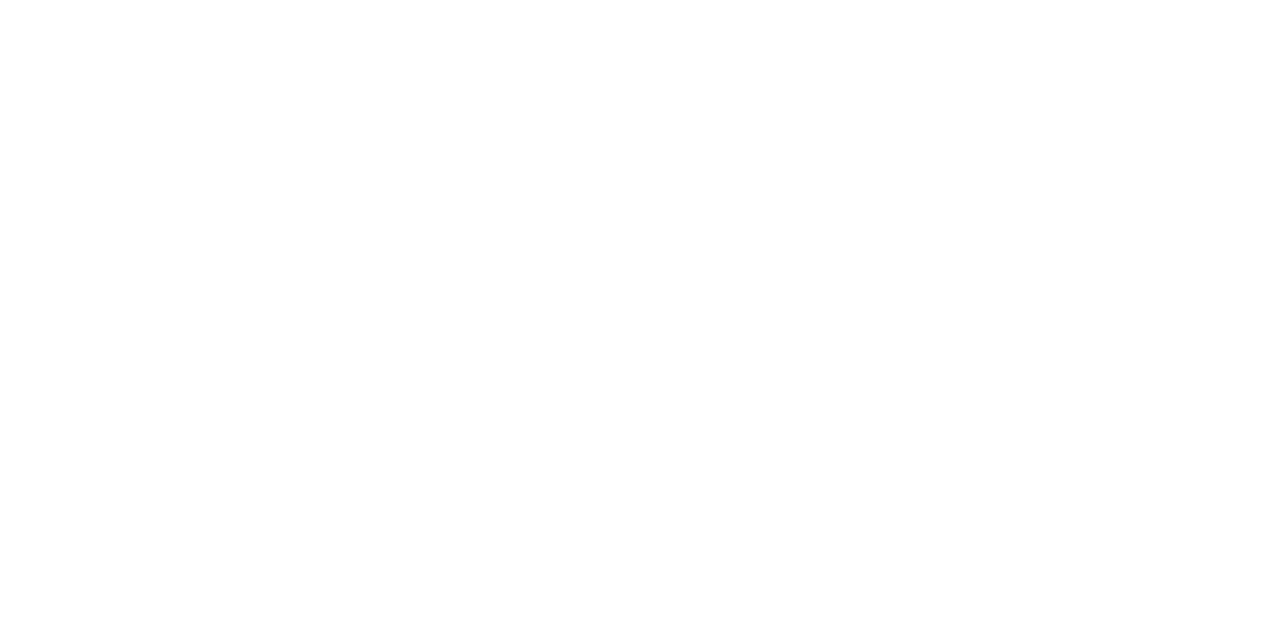
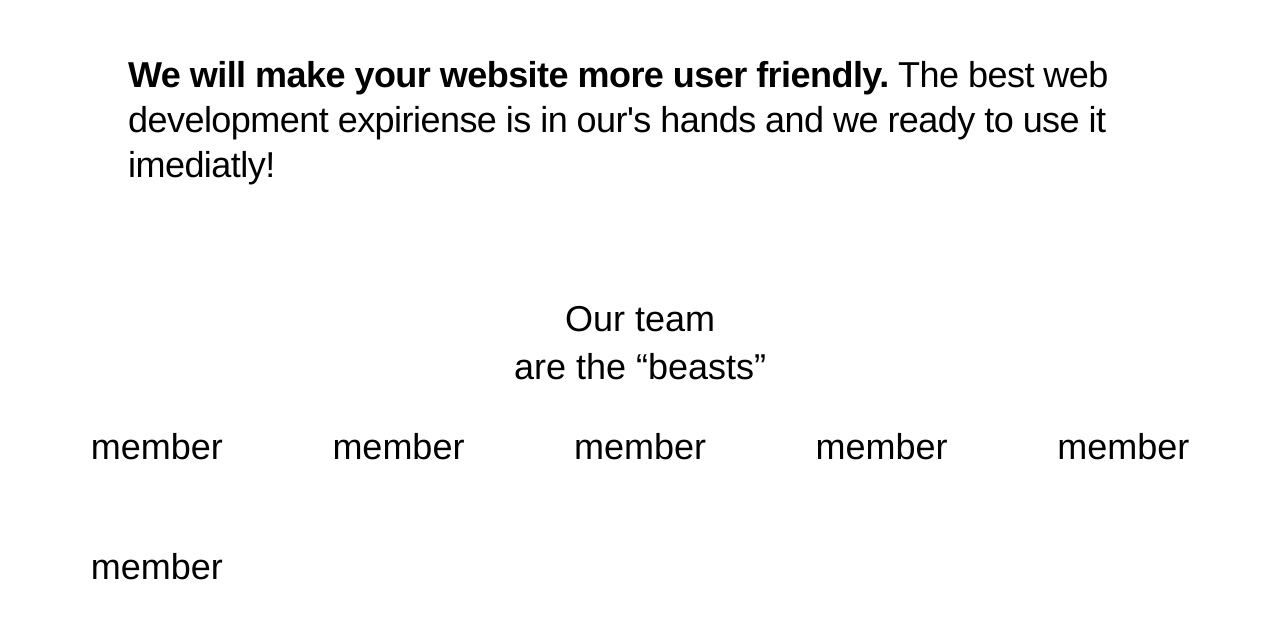
Before and after one commit to Emin-Pogosbekov/paralax-app, a Next.js app: page / in a window 1280 px wide. Shown: the part 828-1446 px from the top of the page. Before the commit the page ends 800 px from the top, so only its background shows below. Built offline with nearby package versions, Linux system fonts and the light colour scheme.

Commit message:
about us component: 1. intro text created 2. grid created

```diff
--- /dev/null
+++ b/components/aboutus.tsx
@@ -0,0 +1,28 @@
+import React from 'react'
+
+const AboutUs: React.FC = () => {
+    return (
+        <section className={`flex flex-col bg-white py-20 text-3xl md:text-4xl`}>
+            <div className="container mx-auto px-11">
+                <p className='leading-tight max-w-5xl mx-auto text-4xl tracking-tight'>
+                    <strong>We will make your website more user friendly. </strong>
+                    The best web development expiriense is in our's hands and we ready to use it imediatly!
+                </p>
+            </div>
+            <div className="container mx-auto px-11 text-center mt-28">
+                <h2>Our team</h2>
+                <div className='mt-2'>are the &ldquo;beasts&rdquo;</div>
+                <div className='mt-10 grid grid-cols-2 md:grid-cols-3 lg:grid-cols-4 xl:grid-cols-5 gap-6 lg:gap-20'>
+                    <div>member</div>
+                    <div>member</div>
+                    <div>member</div>
+                    <div>member</div>
+                    <div>member</div>
+                    <div>member</div>
+                </div>
+            </div>
+        </section>
+    )
+}
+
+export default AboutUs
--- a/pages/index.tsx
+++ b/pages/index.tsx
@@ -1,6 +1,6 @@
 import type { NextPage } from 'next'
 import Head from 'next/head'
-import Image from 'next/image'
+import AboutUs from '../components/aboutus'
 import Masthead from '../components/masthead'
 import styles from '../styles/Home.module.css'
 
@@ -14,6 +14,7 @@
       </Head>
 
       <Masthead />
+      <AboutUs />
 
     </div>
   )
```
